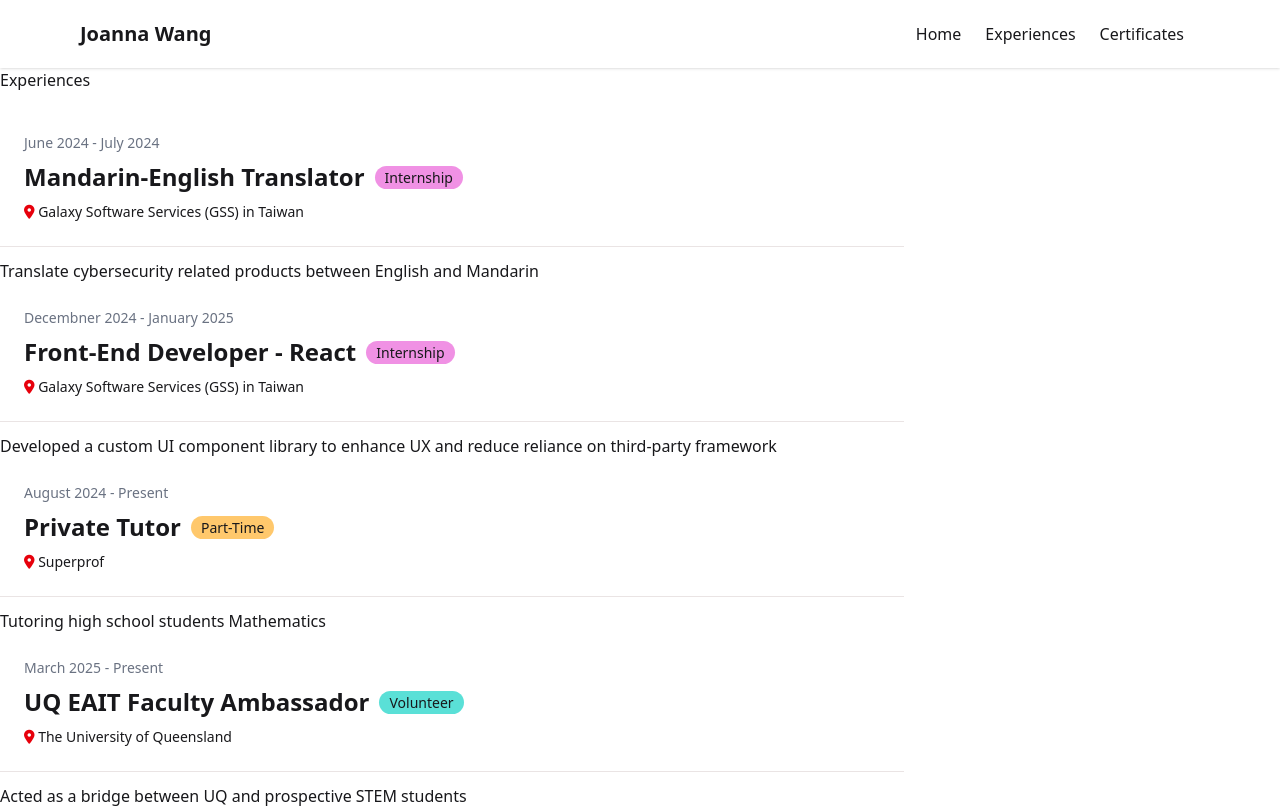
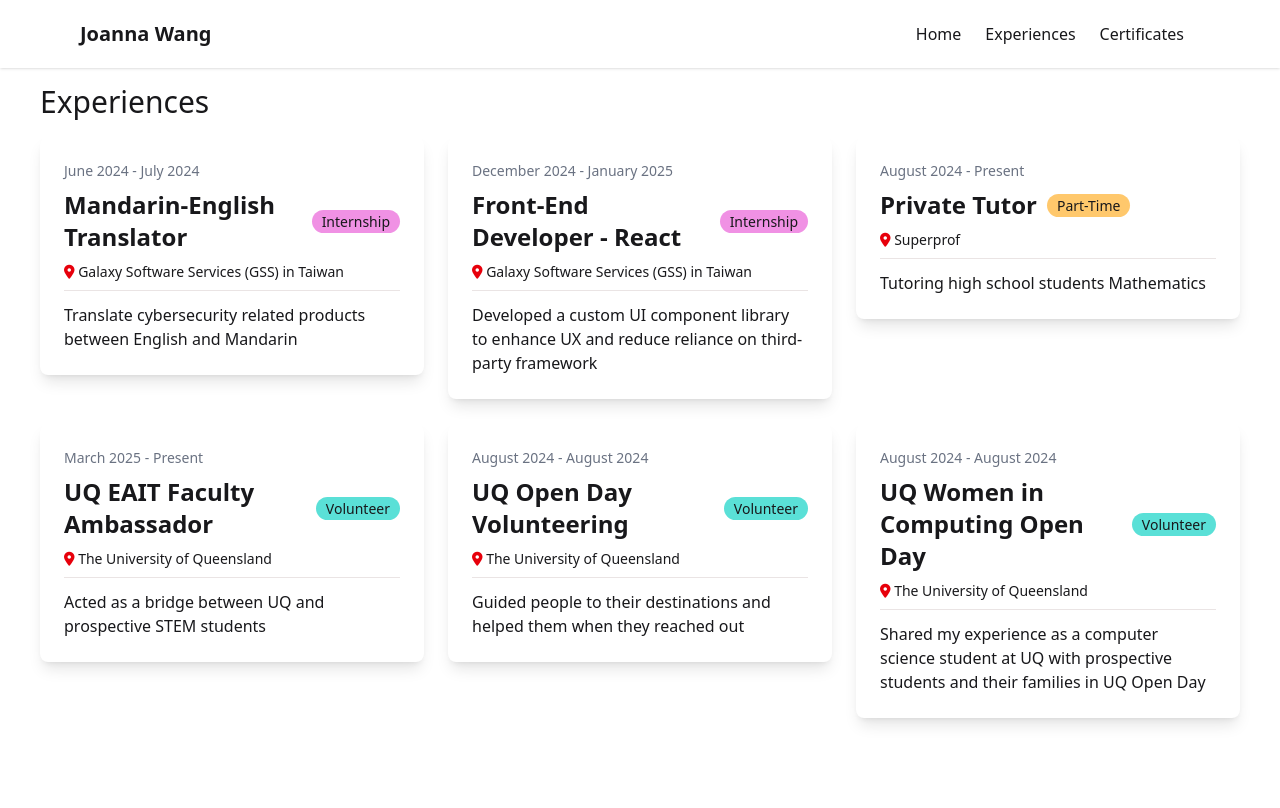
Before and after one commit to Joanna-Wang105/joanna_website, a React (Vite) app: page /experiences in a window 1280 px wide. Shown: the top 808 px of the page. Built offline with nearby package versions, Linux system fonts and the light colour scheme.

Commit message:
add css for experience

```diff
--- a/src/components/Experience.jsx
+++ b/src/components/Experience.jsx
@@ -2,15 +2,12 @@ import ExperienceCard from "./ExperienceCard";
 import { experiences } from "../data/experiences";
 export default function Experience() {
   return (
-    <div>
-      <h1 className="mb-4">Experiences</h1>
-
-      <div className="flex flex-warp flex-row">
-        <div className="">
-          {experiences.map((experience) => (
-            <ExperienceCard key={experience.id} experience={experience} />
-          ))}
-        </div>
+    <div className="mx-10">
+      <h1 className="my-4 text-3xl font-sans">Experiences</h1>
+      <div className="grid grid-cols-1 md:grid-cols-2 xl:grid-cols-3 gap-6 items-start">
+        {experiences.map((experience) => (
+          <ExperienceCard key={experience.id} experience={experience} />
+        ))}
       </div>
     </div>
   );
--- a/src/components/ExperienceCard.jsx
+++ b/src/components/ExperienceCard.jsx
@@ -9,8 +9,8 @@ export default function ExperienceCard({ experience }) {
   };
 
   return (
-    <div className="card w-full">
-      <div className="card-body">
+    <div className="card bg-base-100 shadow-lg">
+      <div className="card-body flex flex-col justify-start h-full">
         <p className="text-md text-gray-500">
           {experience.startDate} - {experience.endDate}
         </p>
@@ -24,8 +24,8 @@ export default function ExperienceCard({ experience }) {
           <i class="fa-solid fa-location-dot text-red-600"></i>{" "}
           {experience.company}
         </p>
+        <p className="experience-descrip">{experience.description}</p>
       </div>
-      <p className="experience-descrip">{experience.description}</p>
     </div>
   );
 }
--- a/src/data/experiences.js
+++ b/src/data/experiences.js
@@ -14,7 +14,7 @@ export const experiences = [
     id: "2",
     title: "Front-End Developer - React",
     company: "Galaxy Software Services (GSS) in Taiwan",
-    startDate: "Decembner 2024",
+    startDate: "December 2024",
     endDate: "January 2025",
     type: "Internship",
     description:
--- a/src/style.css
+++ b/src/style.css
@@ -18,4 +18,5 @@ img {
 .experience-descrip {
   border-top: 1.2px solid rgb(234, 228, 228);
   padding-top: 12px;
+  font-size: 16px;
 }
```
